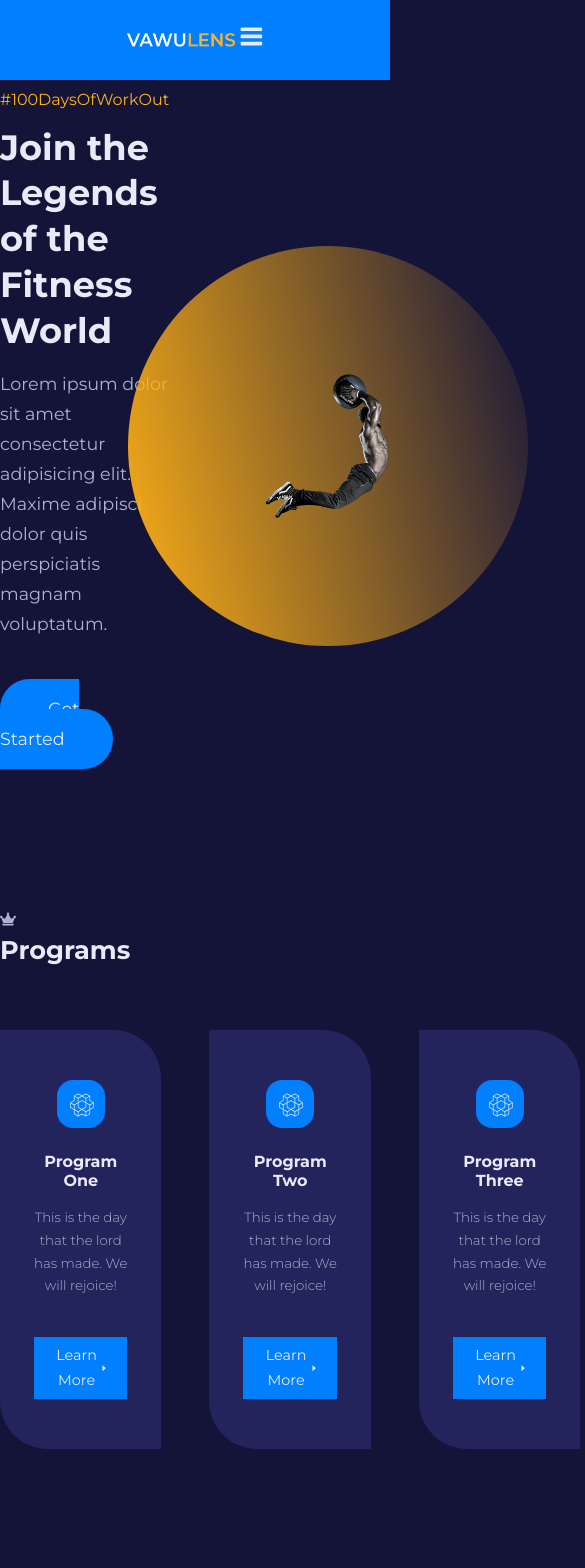
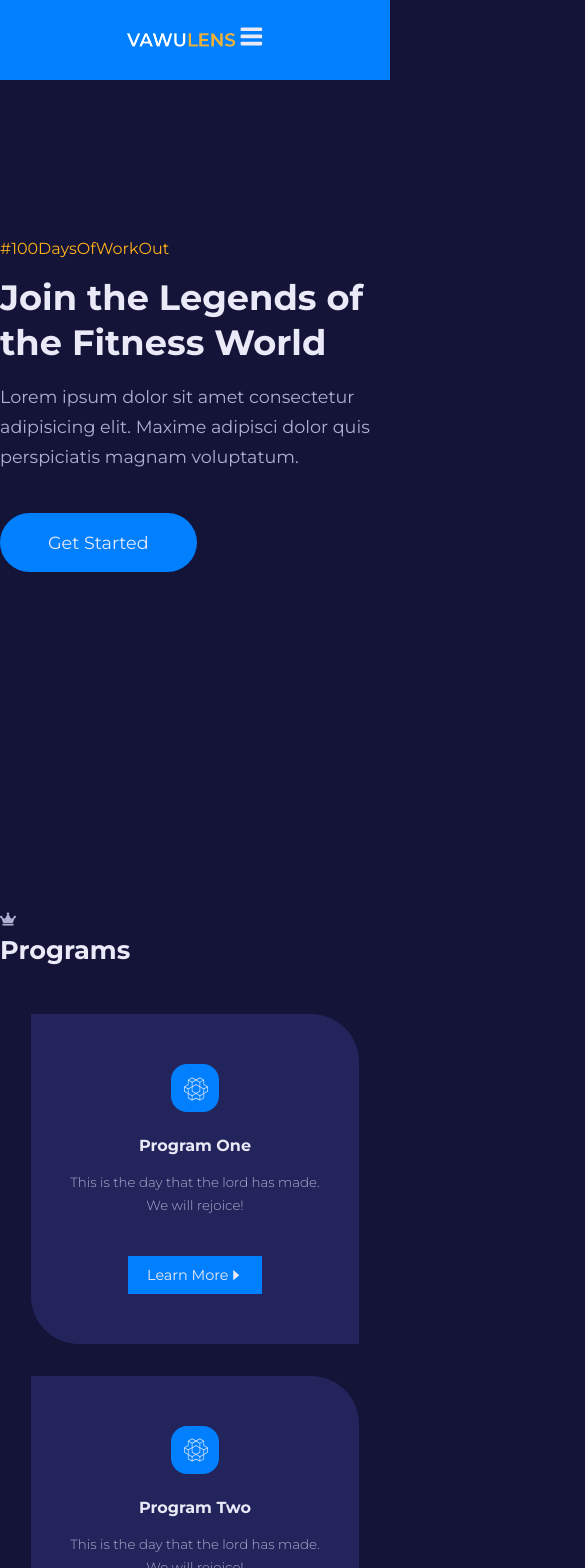
Before and after one commit to enzooz48/Gallery-App, a React (Create React App) app: page / in a window 390 px wide. Shown: the top 1568 px of the page, 585 px wide, since content can reach past the window. Built offline with nearby package versions, Linux system fonts and the light colour scheme.

Commit message:
Home Page Components Media Queries

```diff
--- a/src/pages/home/Home.css
+++ b/src/pages/home/Home.css
@@ -277,3 +277,128 @@ footer {
 	border-top: 2px solid var(--color-primary-variant);
 	margin-top: 5rem;
 }
+
+/* MEDIA QUERIES (medium screens) */
+@media screen and (max-width: 1024px) {
+	/*Main Header*/
+	.main__header {
+		height: fit-content;
+		padding: 12rem 0;
+	}
+
+	.main__header-container {
+		gap: 0;
+	}
+
+	.main__header-circle {
+		width: 16rem;
+		height: 16rem;
+	}
+
+	/* PROGRAMS */
+	.programs__wrapper {
+		grid-template-columns: 1fr 1fr;
+	}
+
+	/* VALUES */
+	.values__container {
+		grid-template-columns: 1fr;
+		justify-content: center;
+		gap: 4rem;
+	}
+
+	.values__wrapper {
+		gap: 4rem 3rem;
+	}
+	.values__image {
+		display: none;
+	}
+
+	/* FAQS */
+	.faqs__wrapper {
+		grid-template-columns: 1fr;
+	}
+
+	/*TESTIMONIALS */
+	.testimonials {
+		width: 75%;
+	}
+
+	/*FOOTER */
+
+	.footer__container {
+		grid-template-columns: 1fr 1fr;
+		gap: 4rem;
+	}
+}
+
+/* MEDIA QUERIES (small screens) */
+@media screen and (max-width: 600px) {
+	/*MAIN HEADER */
+	.main__header {
+		margin-top: 0;
+		padding: 12rem 0 0;
+		height: 100vh;
+	}
+
+	.main__header-image,
+	.main__header-circle {
+		display: none;
+	}
+
+	.main__header-container {
+		grid-template-columns: 1fr;
+	}
+
+	/* PROGRAMS */
+	.programs__wrapper {
+		grid-template-columns: 1fr;
+		gap: 2rem;
+		margin-top: 3rem;
+	}
+
+	.programs__program {
+		width: 84%;
+		margin: 0 auto;
+	}
+
+	/* VALUES */
+	.values__wrapper {
+		grid-template-columns: 1fr;
+		gap: 3rem;
+	}
+
+	.card.values__value {
+		width: 84%;
+		margin-inline: auto;
+	}
+
+	/* FAQs */
+	.faqs__wrapper {
+		gap: 1rem;
+		margin-top: 3rem;
+	}
+
+	/*TESTIMONIALS */
+	.testimonials {
+		width: 100%;
+	}
+
+	/*FOOTER */
+	footer {
+		margin-top: 7rem;
+	}
+
+	.footer__container {
+		grid-template-columns: 1fr;
+		gap: 3rem;
+	}
+
+	.footer__container article {
+		align-items: center;
+	}
+
+	.footer__container article p {
+		text-align: center;
+	}
+}
```
